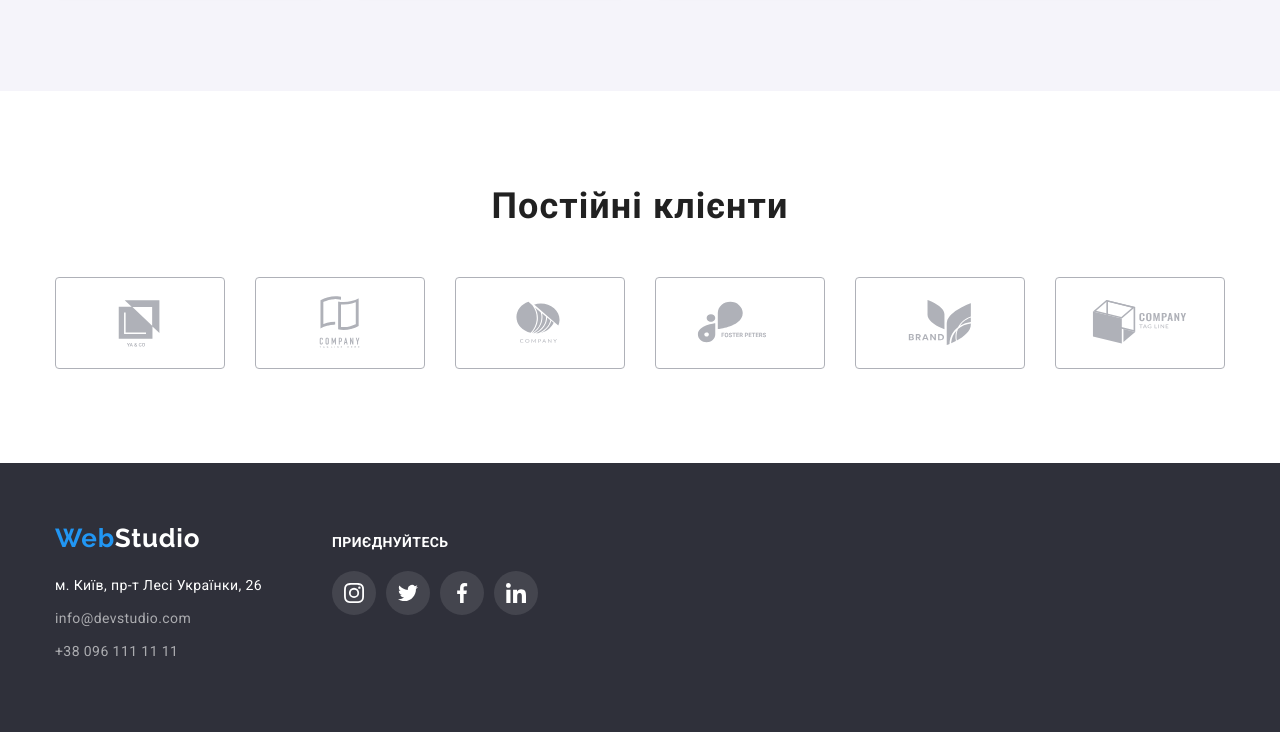
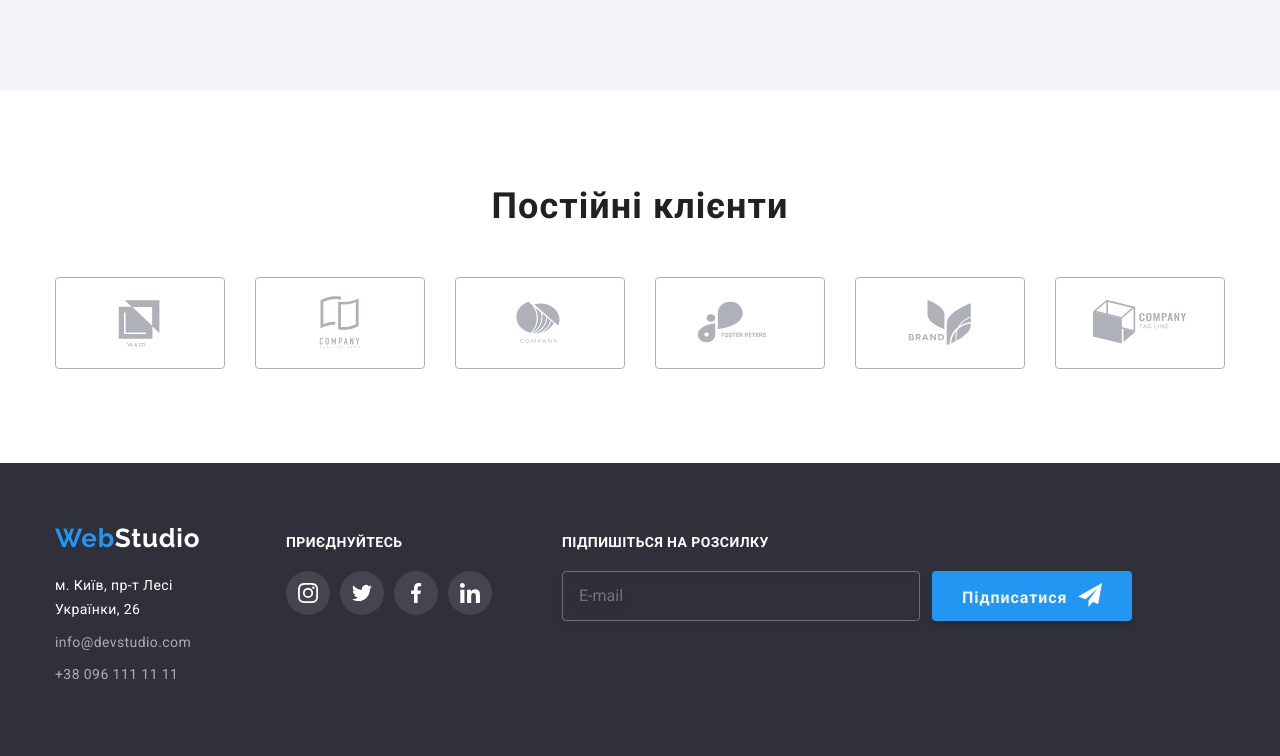
Before and after one commit to Olena5454/goit-markup-hw-06, a plain HTML site: page index.html in a window 1280 px wide. Shown: the part 2220-2976 px from the top of the page. Before the commit the page ends 2952 px from the top, so only its background shows below. Drawn offline with nearby package versions, Linux system fonts and the light colour scheme.

Commit message:
hw6_changes

```diff
--- a/css/styles.css
+++ b/css/styles.css
@@ -607,6 +607,46 @@ ul.list.address:nth-child(1) {
   color: var(--accent-color);
 }
 
+.footer-form {
+  margin-right: 93px;
+}
+
+.subscribe-title {
+  margin-bottom: 20px;
+font-weight: 700;
+font-size: 14px;
+line-height: 1.14;
+letter-spacing: 0.03em;
+text-transform: uppercase;
+color: var(--color-hero-text)}
+
+.subscribe {
+  display: flex;
+  gap: 12px;
+}
+
+.subscribe-email {
+  width: 358px;
+height: 50px;
+padding: 15px 16px;
+
+background-color: transparent;
+border: 1px solid rgba(255, 255, 255, 0.3);
+filter: drop-shadow(0px 4px 4px rgba(0, 0, 0, 0.15));
+border-radius: 4px;
+}
+
+.button-submit.subscribe-button{
+  display: flex;
+  gap: 10px;
+  margin: 0;
+  padding: 10px 28px;
+}
+
+.button-icon-plane {
+
+}
+
 /* ------------Modal window---------------- */
 
 .backdrop {
@@ -744,6 +784,10 @@ ul.list.address:nth-child(1) {
   color: rgba(117, 117, 117, 0.5);
 }
 
+.modal-field {
+  padding-left: 12px;
+}
+
 .modal-terms {
   display: flex;
   align-items: center;
@@ -760,11 +804,21 @@ ul.list.address:nth-child(1) {
   height: 15px;
   border: 2px solid #111319;
   border-radius: 2px;
-  margin-right: 5px;
+  margin-right: 10px;
   display: flex;
   align-items: center;
   justify-content: center;
   fill: transparent;
+
+  transition: background-color 250ms cubic-bezier(0.4, 0, 0.2, 1),
+    border-color 250ms cubic-bezier(0.4, 0, 0.2, 1),
+    fill 250ms cubic-bezier(0.4, 0, 0.2, 1);
+}
+
+.input-check:checked + .modal-terms span {
+  background-color: var(--accent-color);
+  border-color: transparent;
+  fill: var(--color-btn);
 }
 
 .modal-terms-link {
@@ -785,7 +839,7 @@ ul.list.address:nth-child(1) {
   vertical-align: middle;
 }
 
-.botton-submit {
+.button-submit {
   display: block;
   margin: auto;
   margin-top: 30px;
--- a/index.html
+++ b/index.html
@@ -462,6 +462,25 @@
             </li>
           </ul>
         </div>
+        <div class="footer-form">
+          <form class="form-subscribe">
+            <p class="subscribe-title">Підпишіться на розсилку</p>
+            <div class="subscribe">
+              <input
+                type="email"
+                name="email"
+                class="subscribe-email"
+                placeholder="E-mail"
+              />
+              <button type="submit" class="button-submit subscribe-button">
+                Підписатися <span><svg class="button-icon-plane" width="24" height="24">
+                  <use
+                    href="./images/symbol-defs.svg#icon-plane"
+                  ></use></svg></span>
+              </button>
+            </div>
+          </form>
+        </div>
       </div>
     </footer>
     <div class="backdrop is-hidden" data-modal>
@@ -519,23 +538,27 @@
             class="modal-comment"
             placeholder="Введіть текст"
           ></textarea>
+
+          <div class="modal-field">
             <input
               type="checkbox"
-            class="modal-input terms"
+              class="input-check terms visually-hidden"
               name="terms"
               value="true"
               id="terms"
             />
             <label for="terms" class="modal-terms"
               ><span
-              ><svg class="modal-input-icon" width="16" height="15">
+                ><svg class="icon-terms" width="16" height="15">
                   <use
                     href="./images/symbol-defs.svg#icon-check"
                   ></use></svg></span
-            >Погоджуюся з розсилкою та приймаю
+              >Погоджуюся з розсилкою та приймаю &nbsp;
               <a class="modal-terms-link" href="#"> Умови договору</a></label
             >
-          <button type="submit" class="botton-submit">Відправити</button>
+          </div>
+
+          <button type="submit" class="button-submit">Відправити</button>
         </form>
       </div>
     </div>
```
Lines whose indentation alone changed are shown as unchanged.
